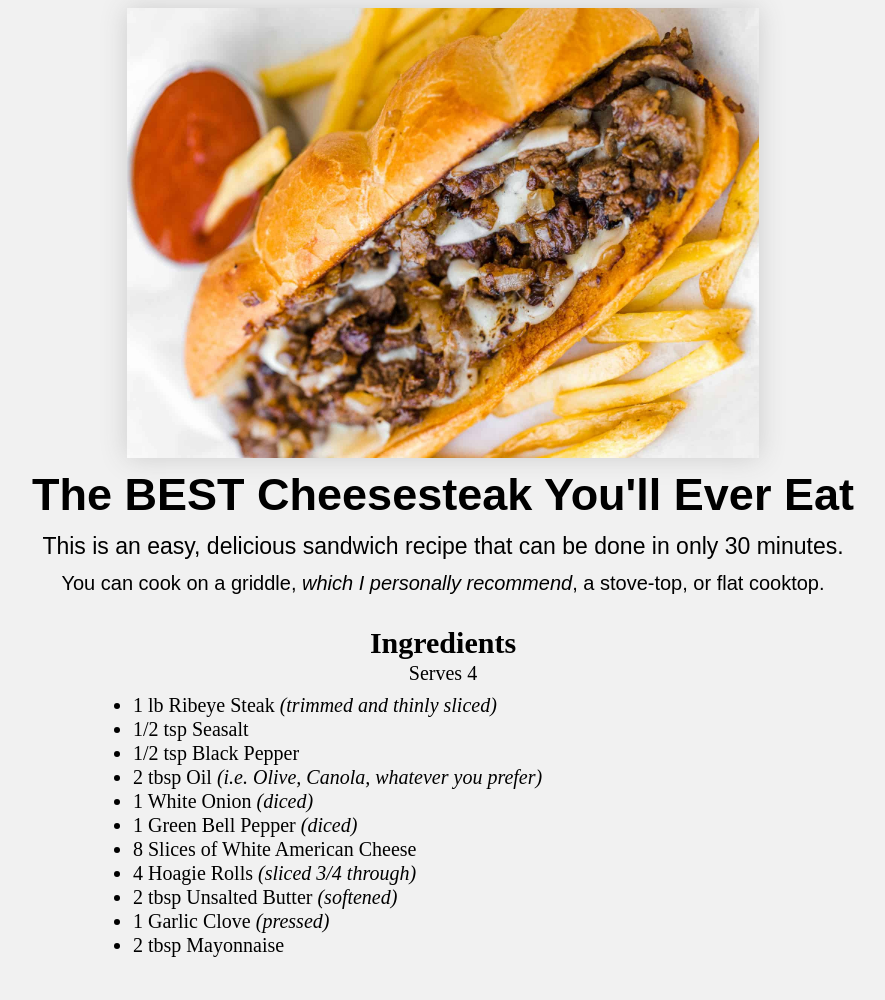
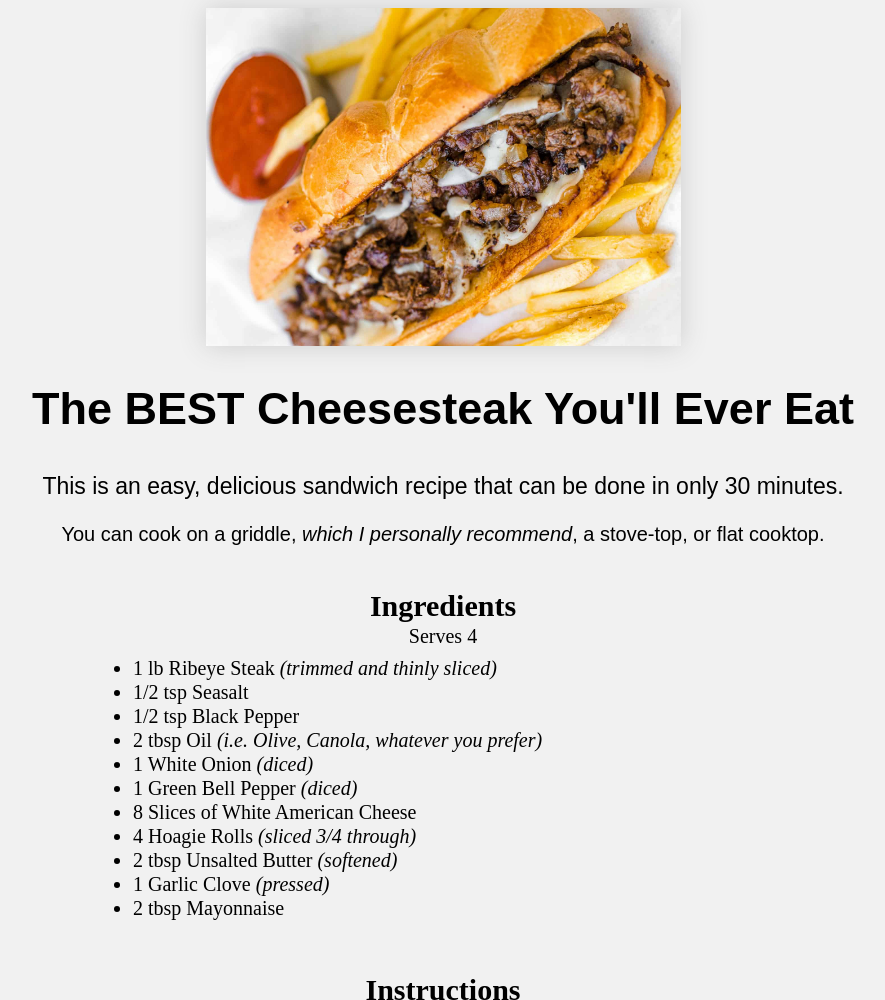
Before and after one commit to rbk6/odin-recipes, a plain HTML site: page cheesesteak.html in a window 1280 px wide. Shown: the top 1000 px of the page, without its empty margins (197-1082 px from the left). Drawn offline with Linux system fonts and the light colour scheme.

Commit message:
fixed issues with overlapping text / image sizing

```diff
--- a/cheesesteak.html
+++ b/cheesesteak.html
@@ -7,12 +7,13 @@
     </head>
     <body style="background-color: #f1f1f1;">
         <div>
-            <img src="img/cheesesteak.jpg" width="475" class="center steak" alt="Delicious Philly Cheesesteak with Fries">
-            <h2 class="philly-sub" style="text-align: center; line-height: 0px; font-size: 45px;">The BEST Cheesesteak You'll Ever Eat</h2>
+            <img src="img/cheesesteak.jpg" width="475" class="center" alt="Delicious Philly Cheesesteak with Fries">
+            <h2 class="philly-sub" style="text-align: center; font-size: 45px;">The BEST Cheesesteak You'll Ever Eat</h2>
             <p class="philly-sub" style="text-align: center; font-size: 23px;">This is an easy, delicious sandwich recipe that can be done in only 30 minutes.</p>
-            <p class="philly-sub" style="text-align: center; line-height: 0px; font-size: 20px;">You can cook on a griddle, <em>which I personally recommend</em>, a stove-top, or flat cooktop.</p>
+            <p class="philly-sub" style="text-align: center; font-size: 20px;">You can cook on a griddle,
+                <em>which I personally recommend</em>, a stove-top, or flat cooktop.</p>
         </div>
-        <div class="split" style="text-align: center;">
+        <div style="text-align: center;">
             <div class ="list">
                 <h3 style="text-align: center; line-height: 0px; font-size: 30px;">Ingredients</h3>
                 <p style="text-align: center; line-height: 0px;">Serves 4</p>
@@ -31,7 +32,7 @@
                 </ul>
             </div>
         </div>
-        <div class="split" style="text-align: center;">
+        <div style="text-align: center;">
             <div class="list">
                 <h3 style="text-align: center; line-height: 0px; font-size: 30px;">Instructions</h3>
                 <ol>
@@ -55,7 +56,7 @@
         <div style="text-align: center;">
             <h4 style="line-height: 0px;">Note:</h4>
             <p>This recipe was referenced <em>and slightly altered</em> from <a id="notb" href="https://natashaskitchen.com/philly-cheesesteak/">here</a>.</p>
-            <button style="background-color: black;" class="returnh"><a href="index.html">Back to Home</a></button>
+            <button style="background-color: black;" class="returnh"><a style="color:white; font-size: 15px;" href="index.html">Back to Home</a></button>
         </div>
     </body>
 </html>
--- a/css/styles.css
+++ b/css/styles.css
@@ -1,4 +1,3 @@
-
 li {
     text-align: left;
 }.front {
@@ -7,16 +6,11 @@ li {
     text-shadow: 0px 0px 5px #888888;
     font-size: 60px;
     text-align: center;
-    line-height: 10px;
 }
 .center {
     display: block;
     margin: 0 auto;
     box-shadow: 0px 0px 25px #cccccc;
-    width: 60%;
-}
-.steak {
-    width: 50%
 }
 .note {
     font-family: Arial, Helvetica, sans-serif;
```
